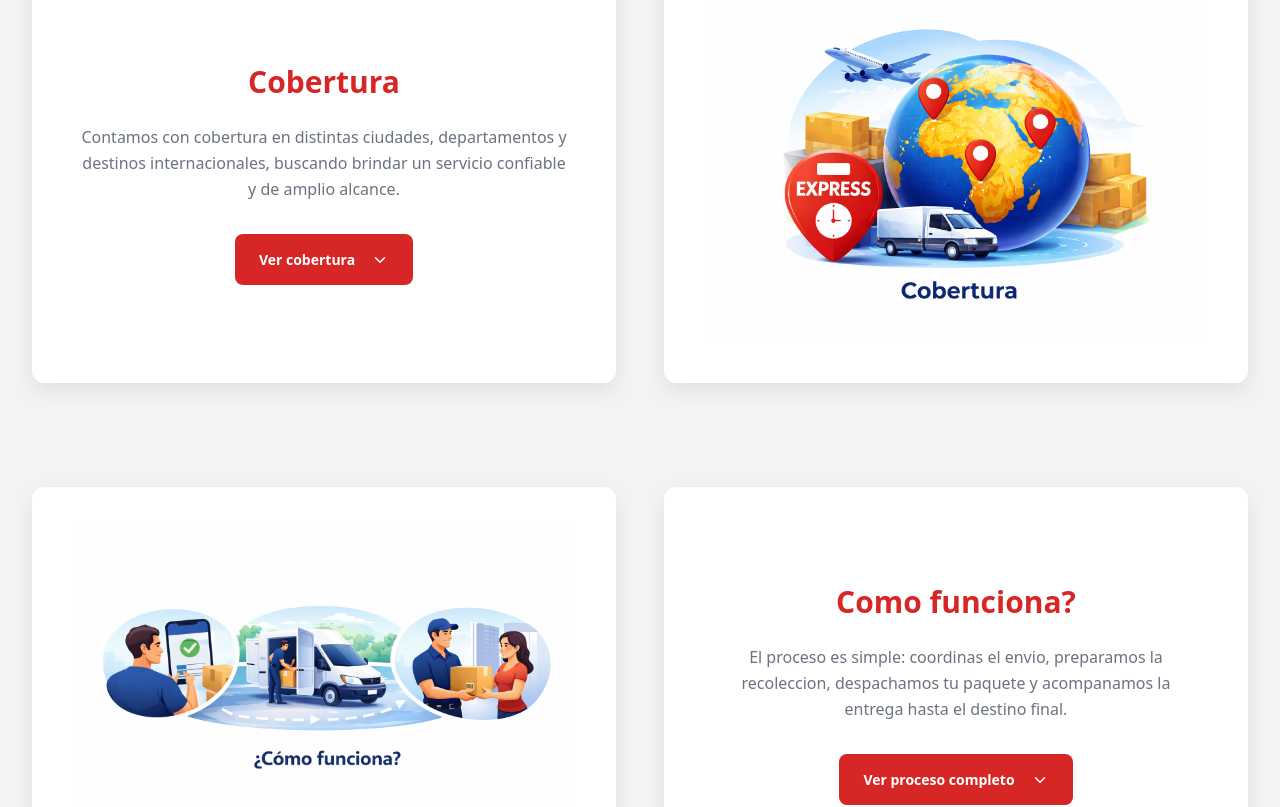
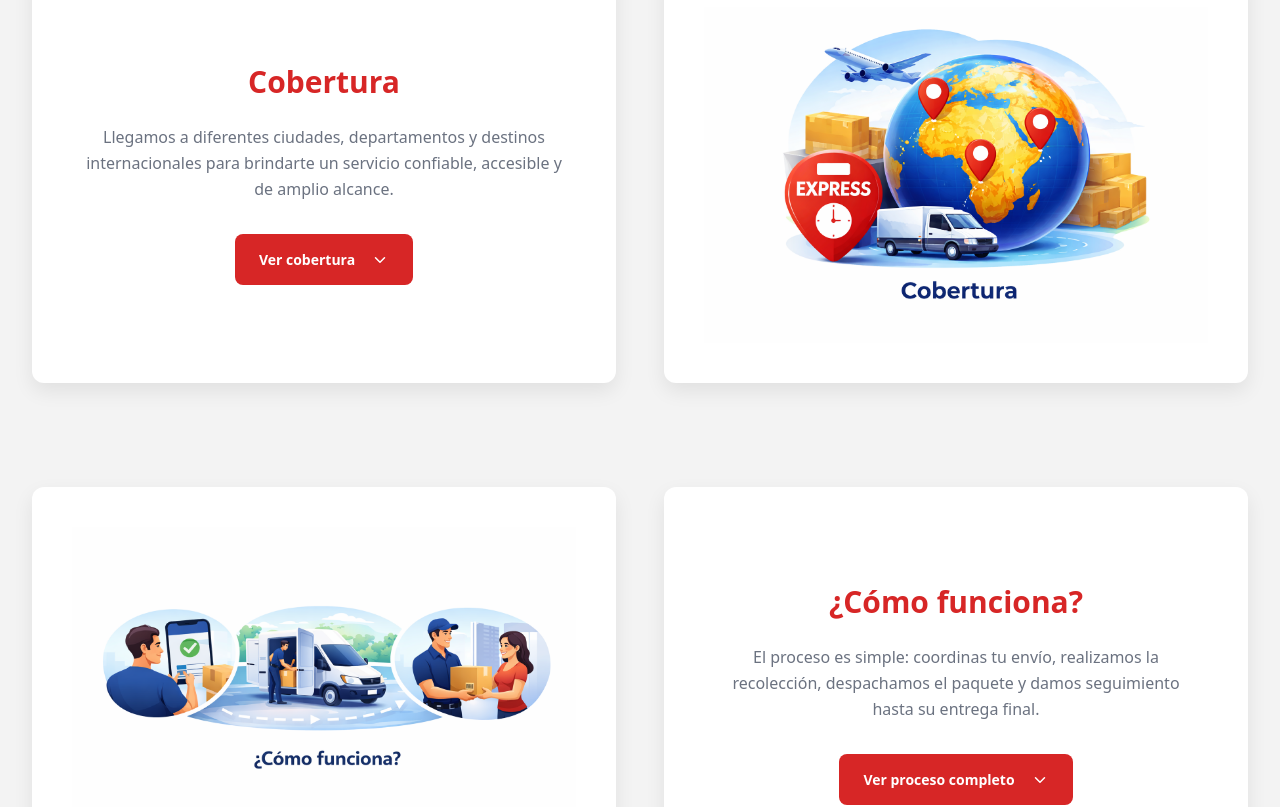
Before and after one commit to bjalbizures/Proyecto_no.1_PW_JABS_BJAQ, a React (Vite) app in the folder aeropaq-web/: page / in a window 1280 px wide. Shown: the part 1460-2267 px from the top of the page. Built offline with nearby package versions, Linux system fonts and the light colour scheme.

Commit message:
Refactor sections to use centralized content; add ScrollToTop component; update footer links to NavLink

```diff
--- a/aeropaq-web/src/App.jsx
+++ b/aeropaq-web/src/App.jsx
@@ -6,11 +6,13 @@ import FAQ from "./pages/faq";
 import About from "./pages/About";
 import Navbar from "./components/Navbar";
 import Footer from "./components/Footer";
+import ScrollToTop from "./components/ScrollToTop";
 import { APP_ROUTES } from "./constants/routes";
 
 export default function App() {
   return (
    <BrowserRouter>
+      <ScrollToTop />
       <Navbar />
       <Routes>
         <Route path={APP_ROUTES.HOME} element={<Home />} />
--- a/aeropaq-web/src/components/CoverageSection.jsx
+++ b/aeropaq-web/src/components/CoverageSection.jsx
@@ -1,39 +1,45 @@
 import ExpandableDetailsSection from "./ExpandableDetailsSection";
+
+const sectionContent = {
+  title: "Cobertura",
+  text: "Llegamos a diferentes ciudades, departamentos y destinos internacionales para brindarte un servicio confiable, accesible y de amplio alcance.",
+  image: "/cobertura.png",
+};
 
 const coverageAreas = [
   {
     id: 1,
     title: "Zona urbana",
     meta: "Ciudades principales",
-    description: "Cobertura completa en todas las grandes ciudades del paÃ­s.",
+    description: "Contamos con cobertura en las principales ciudades del país para ofrecer entregas rápidas y seguras.",
   },
   {
     id: 2,
     title: "Zona rural",
     meta: "Sectores remotos",
-    description: "Llegamos a municipios y veredas con envÃ­os confiables.",
+    description: "Extendemos nuestro servicio a municipios y comunidades para acercar tus envíos a más destinos.",
   },
   {
     id: 3,
     title: "Mercados internacionales",
-    meta: "MÃºltiples destinos",
-    description: "Conectamos con paÃ­ses en AmÃ©rica, Europa, Asia y mÃ¡s.",
+    meta: "Múltiples destinos",
+    description: "Conectamos tus envíos con distintos países mediante un servicio confiable y eficiente.",
   },
   {
     id: 4,
-    title: "LogÃ­stica especial",
+    title: "Logística especial",
     meta: "Documentos y carga",
-    description: "Servicios personalizados para necesidades especÃ­ficas.",
+    description: "Ofrecemos soluciones adaptadas para envíos que requieren un manejo más específico.",
   },
 ];
 
-export default function CoverageSection({ id, titulo, texto, imagen, reverse }) {
+export default function CoverageSection({ id, reverse }) {
   return (
     <ExpandableDetailsSection
       id={id}
-      titulo={titulo}
-      texto={texto}
-      imagen={imagen}
+      titulo={sectionContent.title}
+      texto={sectionContent.text}
+      imagen={sectionContent.image}
       reverse={reverse}
       items={coverageAreas}
       expandButtonLabel="Ver cobertura"
--- a/aeropaq-web/src/components/ProcessSection.jsx
+++ b/aeropaq-web/src/components/ProcessSection.jsx
@@ -1,43 +1,49 @@
 import ExpandableDetailsSection from "./ExpandableDetailsSection";
+
+const sectionContent = {
+  title: "¿Cómo funciona?",
+  text: "El proceso es simple: coordinas tu envío, realizamos la recolección, despachamos el paquete y damos seguimiento hasta su entrega final.",
+  image: "/comoFunciona.png",
+};
 
 const processSteps = [
   {
     id: 1,
-    title: "Solicitud del envio",
+    title: "Solicitud del envío",
     meta: "Paso 1",
     description:
-      "El cliente registra los datos del remitente, destinatario, tipo de paquete y modalidad de entrega para iniciar el proceso.",
+      "Registras la información del remitente, destinatario, tipo de paquete y modalidad de entrega para iniciar el proceso.",
   },
   {
     id: 2,
-    title: "Recoleccion y verificacion",
+    title: "Recolección y verificación",
     meta: "Paso 2",
     description:
-      "Se recoge el paquete en domicilio o sucursal y se valida que el embalaje, peso y documentacion esten listos para despacho.",
+      "Recogemos el paquete en tu domicilio o lo recibimos en sucursal, verificando que esté listo para su envío.",
   },
   {
     id: 3,
-    title: "Clasificacion y despacho",
+    title: "Clasificación y despacho",
     meta: "Paso 3",
     description:
-      "El envio se clasifica segun su destino y prioridad para asignarlo a la ruta logistica mas eficiente y segura.",
+      "Organizamos el envío según su destino y prioridad para asignarlo a la ruta más adecuada y segura.",
   },
   {
     id: 4,
     title: "Seguimiento y entrega",
     meta: "Paso 4",
     description:
-      "Durante el trayecto puedes consultar el estado del paquete hasta su entrega final al destinatario.",
+      "Puedes consultar el estado de tu paquete durante el trayecto hasta que sea entregado en su destino final.",
   },
 ];
 
-export default function ProcessSection({ id, titulo, texto, imagen, reverse }) {
+export default function ProcessSection({ id, reverse }) {
   return (
     <ExpandableDetailsSection
       id={id}
-      titulo={titulo}
-      texto={texto}
-      imagen={imagen}
+      titulo={sectionContent.title}
+      texto={sectionContent.text}
+      imagen={sectionContent.image}
       reverse={reverse}
       items={processSteps}
       expandButtonLabel="Ver proceso completo"
--- /dev/null
+++ b/aeropaq-web/src/components/ScrollToTop.jsx
@@ -0,0 +1,12 @@
+import { useEffect } from "react";
+import { useLocation } from "react-router-dom";
+
+export default function ScrollToTop() {
+  const { pathname } = useLocation();
+
+  useEffect(() => {
+    window.scrollTo({ top: 0, left: 0, behavior: "auto" });
+  }, [pathname]);
+
+  return null;
+}
--- a/aeropaq-web/src/components/ServicesSection.jsx
+++ b/aeropaq-web/src/components/ServicesSection.jsx
@@ -1,35 +1,45 @@
 import ExpandableDetailsSection from "./ExpandableDetailsSection";
+
+const sectionContent = {
+  title: "Nuestros servicios",
+  text: "Brindamos soluciones de envío pensadas para adaptarse a tus necesidades, con opciones nacionales, internacionales, recolección a domicilio y servicio exprés.",
+  image: "/nuestrosServicios.png",
+};
 
 const services = [
   {
     id: 1,
-    title: "EnvÃ­os nacionales",
-    description: "Entrega rÃ¡pida y segura en toda la naciÃ³n.",
+    title: "Envíos nacionales",
+    meta: "Cobertura en el país",
+    description: "Realizamos entregas rápidas y seguras a distintos destinos dentro del país.",
   },
   {
     id: 2,
-    title: "EnvÃ­os internacionales",
-    description: "Conectamos tu negocio con el mundo.",
+    title: "Envíos internacionales",
+    meta: "Conexión global",
+    description: "Llevamos tus envíos al extranjero con un servicio confiable y eficiente.",
   },
   {
     id: 3,
-    title: "RecolecciÃ³n a domicilio",
-    description: "Nos encargamos de buscar tu paquete.",
+    title: "Recolección a domicilio",
+    meta: "Mayor comodidad",
+    description: "Recogemos tu paquete en casa o en tu negocio para ahorrarte tiempo.",
   },
   {
     id: 4,
-    title: "Servicio exprÃ©s",
-    description: "Entrega urgente para tus emergencias.",
+    title: "Servicio exprés",
+    meta: "Entrega prioritaria",
+    description: "Atendemos envíos urgentes con prioridad para que lleguen lo antes posible.",
   },
 ];
 
-export default function ServicesSection({ id, titulo, texto, imagen }) {
+export default function ServicesSection({ id }) {
   return (
     <ExpandableDetailsSection
       id={id}
-      titulo={titulo}
-      texto={texto}
-      imagen={imagen}
+      titulo={sectionContent.title}
+      texto={sectionContent.text}
+      imagen={sectionContent.image}
       items={services}
       expandButtonLabel="Ver servicios"
       collapseButtonLabel="Ocultar"
--- a/aeropaq-web/src/components/footer.jsx
+++ b/aeropaq-web/src/components/footer.jsx
@@ -1,4 +1,4 @@
-import { Link } from "react-router-dom";
+import { NavLink } from "react-router-dom";
 import { APP_ROUTES } from "../constants/routes";
 import "../styles/footer.css";
 
@@ -6,15 +6,24 @@ function Footer() {
   return (
     <footer className="footer">
       <div className="footer-links">
-        <Link className="footer-link" to={APP_ROUTES.CONTACTO}>
+        <NavLink
+          className={({ isActive }) => `footer-link${isActive ? " footer-link--active" : ""}`}
+          to={APP_ROUTES.CONTACTO}
+        >
           Contacto
-        </Link>
-        <Link className="footer-link" to={APP_ROUTES.FAQ}>
+        </NavLink>
+        <NavLink
+          className={({ isActive }) => `footer-link${isActive ? " footer-link--active" : ""}`}
+          to={APP_ROUTES.FAQ}
+        >
           Preguntas frecuentes
-        </Link>
-        <Link className="footer-link" to={APP_ROUTES.ABOUT}>
+        </NavLink>
+        <NavLink
+          className={({ isActive }) => `footer-link${isActive ? " footer-link--active" : ""}`}
+          to={APP_ROUTES.ABOUT}
+        >
           Sobre nosotros
-        </Link>
+        </NavLink>
       </div>
     </footer>
   );
--- a/aeropaq-web/src/pages/Home.jsx
+++ b/aeropaq-web/src/pages/Home.jsx
@@ -9,27 +9,11 @@ export default function Home() {
     <main className="home">
       <Hero />
 
-      <ServicesSection
-        id="servicios"
-        titulo="Nuestros servicios"
-        texto="Ofrecemos envios nacionales, internacionales, recoleccion a domicilio y servicio expres para que puedas elegir la opcion que mejor se adapte a tus necesidades."
-        imagen="/nuestrosServicios.png"
-      />
+      <ServicesSection id="servicios" />
 
-      <CoverageSection
-        id="cobertura"
-        titulo="Cobertura"
-        texto="Contamos con cobertura en distintas ciudades, departamentos y destinos internacionales, buscando brindar un servicio confiable y de amplio alcance."
-        reverse={true}
-        imagen="/cobertura.png"
-      />
+      <CoverageSection id="cobertura" reverse={true} />
 
-      <ProcessSection
-        id="como-funciona"
-        titulo="Como funciona?"
-        texto="El proceso es simple: coordinas el envio, preparamos la recoleccion, despachamos tu paquete y acompanamos la entrega hasta el destino final."
-        imagen="/comoFunciona.png"
-      />
+      <ProcessSection id="como-funciona" />
     </main>
   );
 }
--- a/aeropaq-web/src/styles/footer.css
+++ b/aeropaq-web/src/styles/footer.css
@@ -26,6 +26,11 @@
   opacity: 0.5;
 }
 
+.footer-link--active {
+  color: var(--color-background);
+  opacity: 0.6;
+}
+
 /* RESPONSIVE */
 @media (max-width: 768px) {
   .footer {
```
